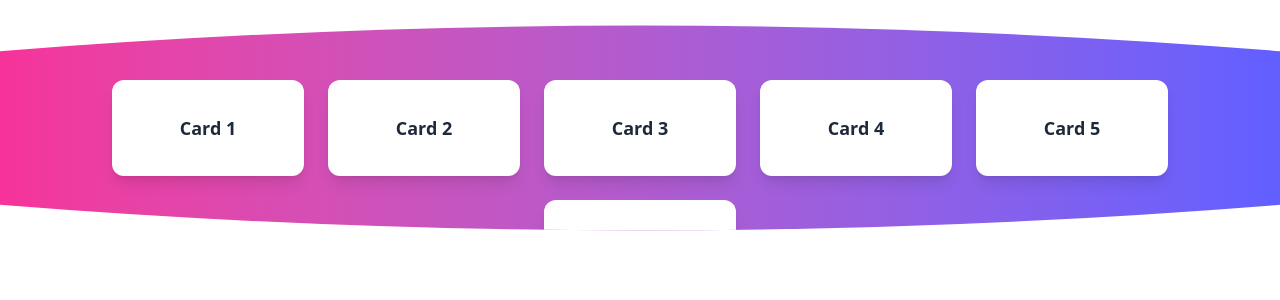
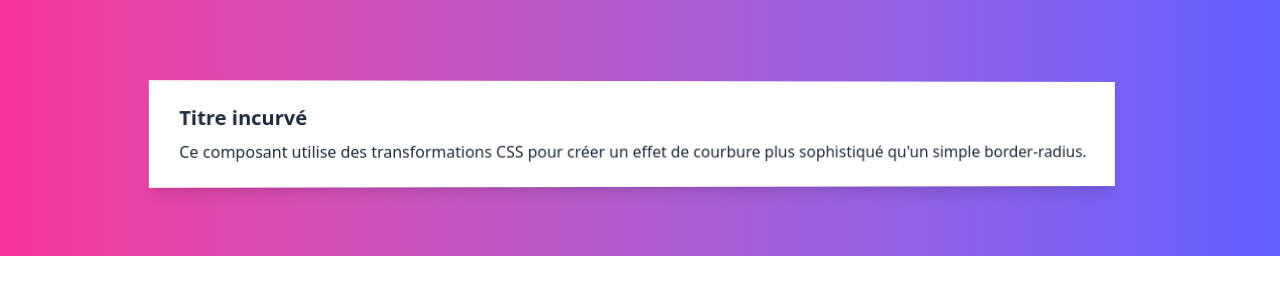
Before and after one commit to aboudev22/3d-caroussel, a React (Vite) app: page / in a window 1280 px wide. Shown: the top 300 px of the page. Built offline with nearby package versions, Linux system fonts and the light colour scheme.

Commit message:
feat(curved) curved container

```diff
--- a/src/App.tsx
+++ b/src/App.tsx
@@ -1,42 +1,22 @@
 import React from "react";
+import CurvedBorderCard from "./curved";
 const App: React.FC = () => {
   return (
     <div className="relative w-full">
-      {/* Masque SVG */}
-      <svg className="absolute inset-0 w-full h-full pointer-events-none">
-        <defs>
-          <clipPath id="clipCurve" clipPathUnits="objectBoundingBox">
-            <path
-              d="
-              M0,0.2
-              Q0.5,0 1,0.2
-              L1,0.8
-              Q0.5,1 0,0.8
-              Z
-            "
-            />
-          </clipPath>
-        </defs>
-      </svg>
-
       <section
         className="w-full bg-gradient-to-r h-64 from-pink-500 to-indigo-500 px-4 py-20 flex flex-wrap justify-center gap-6"
         style={{ clipPath: "url(#clipCurve)" }}
       >
-        {Array.from({ length: 6 }).map((_, i) => (
-          <Card key={i} title={`Card ${i + 1}`} />
-        ))}
+        <CurvedBorderCard curveIntensity={0.4} className="text-gray-800">
+          <h2 className="text-xl font-bold mb-2">Titre incurvé</h2>
+          <p>
+            Ce composant utilise des transformations CSS pour créer un effet de
+            courbure plus sophistiqué qu'un simple border-radius.
+          </p>
+        </CurvedBorderCard>
       </section>
     </div>
   );
 };
 
 export default App;
-
-const Card = ({ title }: { title: string }) => {
-  return (
-    <div className="w-48 h-full bg-white rounded-xl shadow-lg flex items-center justify-center text-lg font-semibold text-gray-800 hover:scale-105 transition-transform duration-300">
-      {title}
-    </div>
-  );
-};
--- /dev/null
+++ b/src/curved.tsx
@@ -0,0 +1,51 @@
+import React from "react";
+
+interface CurvedBorderCardProps {
+  children: React.ReactNode;
+  className?: string;
+  curveIntensity?: number;
+}
+
+const CurvedBorderCard: React.FC<CurvedBorderCardProps> = ({
+  children,
+  className = "",
+  curveIntensity = 0.3,
+}) => {
+  // Style pour la transformation incurvée
+  const curvedStyle = {
+    transform: `perspective(1000px) rotateY(${curveIntensity * 5}deg) scale(${
+      1 - curveIntensity * 0.05
+    })`,
+    borderLeft: `${curveIntensity * 15}px solid transparent`,
+    borderRight: `${curveIntensity * 15}px solid transparent`,
+  };
+
+  return (
+    <div
+      className={`relative p-6 bg-white shadow-lg transition-all duration-300 hover:shadow-xl ${className}`}
+      style={curvedStyle}
+    >
+      {/* Effet de bordure incurvée */}
+      <div
+        className="absolute inset-0 border-2 border-transparent"
+        style={{
+          clipPath: `polygon(
+            0% ${curveIntensity * 20}%,
+            10% 0%,
+            90% 0%,
+            100% ${curveIntensity * 20}%,
+            100% ${100 - curveIntensity * 20}%,
+            90% 100%,
+            10% 100%,
+            0% ${100 - curveIntensity * 20}%
+          )`,
+        }}
+      ></div>
+
+      {/* Contenu */}
+      <div className="relative z-10">{children}</div>
+    </div>
+  );
+};
+
+export default CurvedBorderCard;
```
